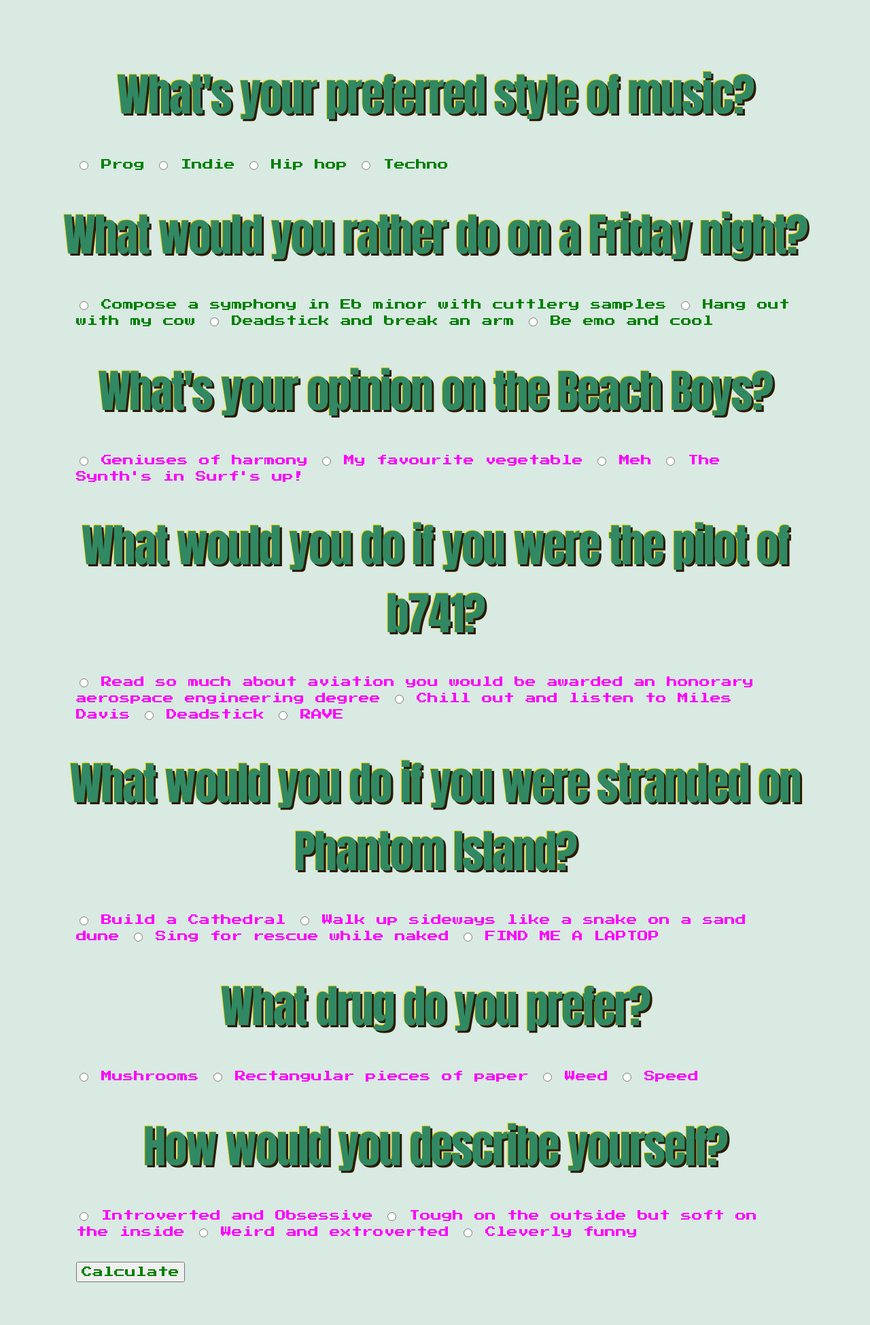
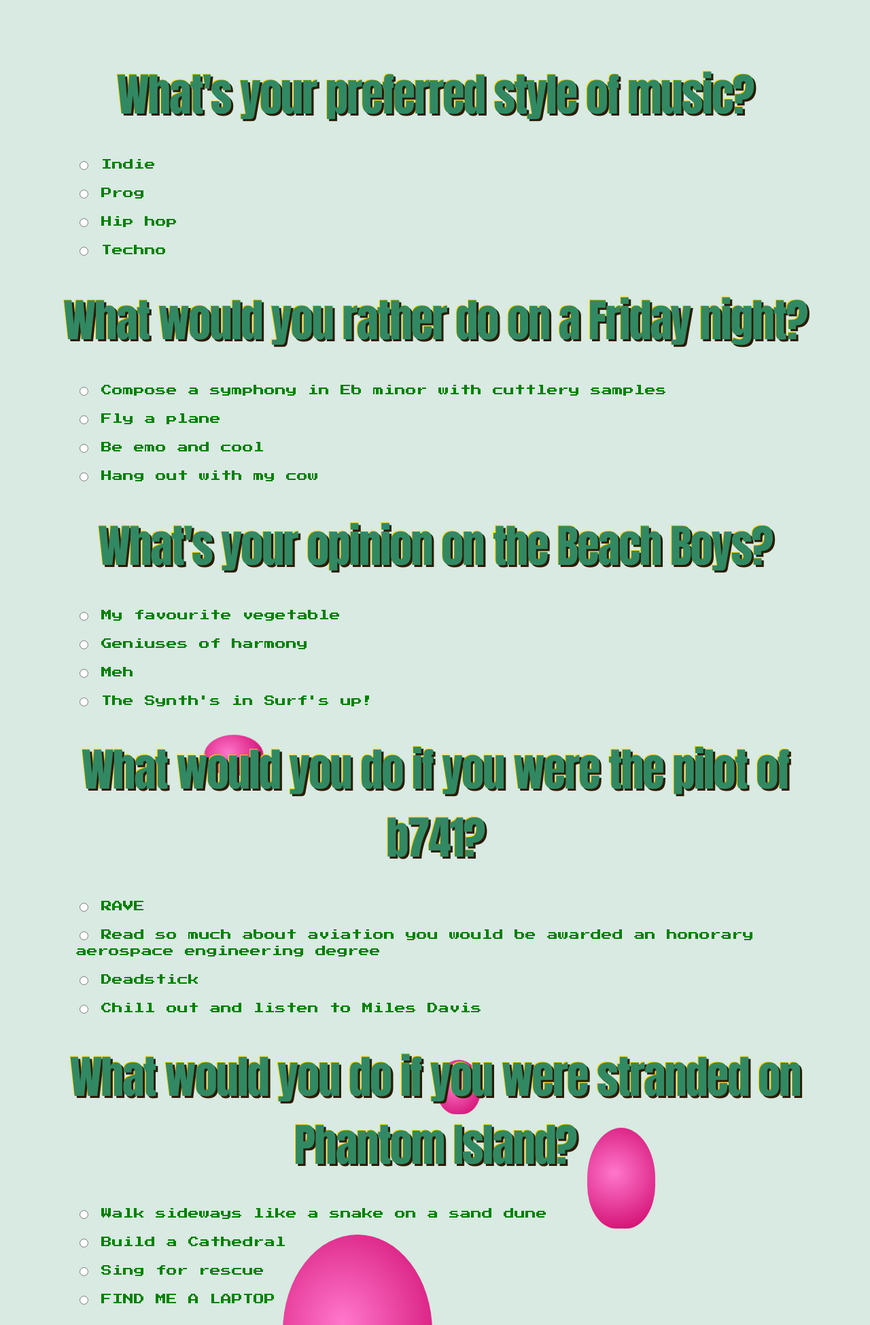
Before and after one commit to nilibungus/my-flask-app, a Flask app: page / in a window 1280 px wide. Shown: the part 471-2420 px from the top of the page at 68% size. Before the commit the page ends 2357 px from the top, so only its background shows below. Run offline with Flask 3, Linux system fonts and the light colour scheme; some web fonts are replaced.

Commit message:
Update form.html

```diff
--- a/templates/form.html
+++ b/templates/form.html
@@ -9,6 +9,205 @@
 
       <style>
           /* Lava Lamp Background */
+
+        @keyframes blobMove1 {
+  0% {
+    transform: translateY(0) scale(1,1);
+  }
+  12% {
+    transform: translateY(-500px) scale(1.1, 1);
+  }
+
+  25% {
+    transform: translateY(-1000px) scale(0.9, 1);
+  }
+  37% {
+    transform: translateY(-1500px) scale(1, 1);
+  }
+
+
+  50% {
+    transform: translateY(-2000px) scale(0.8, 1);
+  }
+  72% {
+    transform: translateY(-2500px) scale(0.6, 1.2);
+  }
+  85% {
+    transform: translateY(-3000px) scale(0.7, 1.1);
+  }
+  100% {
+    transform: translateY(-4000px) scale(1,1);
+  }
+}
+
+        .blob1 {
+            width: 70px;
+            height: 80px;
+            border-radius: 99% 99% 85% 85%;
+            background: radial-gradient(
+  circle at 40% 45%,
+  #ff77cc,
+  #cc0066
+);
+
+            position: absolute;
+            bottom: 0;
+            left: 50%;
+            animation: blobMove1 25s infinite;
+
+
+
+
+        }
+         @keyframes blobMove2 {
+  0% {
+    transform: translateY(0) scale(1,1);
+  }
+  12.5% {
+    transform: translateY(-460px) scale(1,1.1);
+  }
+
+  25% {
+    transform: translateY(-1243px) scale(1,0.9);
+  }
+  37.5% {
+    transform: translateY(-1700px) scale(1, 1);
+  }
+
+
+  50% {
+    transform: translateY(-2100px) scale(0.8, 1);
+  }
+  72.5% {
+    transform: translateY(-2610px) scale(0.6, 1.2);
+  }
+  85% {
+    transform: translateY(-2900px) scale(0.7, 1.1);
+  }
+  100% {
+    transform: translateY(-3800px) scale(1,1);
+  }
+}
+
+        .blob2 {
+            width: 100px;
+            height: 150px;
+            border-radius: 99% 99% 85% 85%;
+            background: radial-gradient(
+  circle at 40% 45%,
+  #ff77cc,
+  #cc0066
+);
+
+            position: absolute;
+            bottom: 0;
+            left: 70%;
+            animation: blobMove2 40s infinite;
+
+
+
+
+        }
+         @keyframes blobMove3 {
+  0% {
+    transform: translateY(0) scale(1,1);
+  }
+  12.5% {
+    transform: translateY(-590px) scale(1,1.1);
+  }
+
+  25% {
+    transform: translateY(-1145px) scale(1, 1);
+  }
+  37.5% {
+    transform: translateY(-1600px) scale(1.1, 1);
+  }
+
+
+  50% {
+    transform: translateY(-2200px) scale(0.8, 1);
+  }
+  72.5% {
+    transform: translateY(-2810px) scale(0.6, 1.2);
+  }
+  85% {
+    transform: translateY(-3100px) scale(0.7, 1.1);
+  }
+  100% {
+    transform: translateY(-3900px) scale(1,1);
+  }
+}
+
+        .blob3 {
+            width: 220px;
+            height: 260px;
+            border-radius: 90% 90% 75% 85%;
+            background: radial-gradient(
+  circle at 40% 45%,
+  #ff77cc,
+  #cc0066
+);
+
+            position: absolute;
+            bottom: 0;
+            left: 30%;
+            animation: blobMove3 50s infinite;
+
+
+
+
+        }
+             @keyframes blobMove4 {
+  0% {
+    transform: translateY(0) scale(1,1);
+  }
+  12.5% {
+    transform: translateY(-380px) scale(0.8 ,1.1);
+  }
+
+  25% {
+    transform: translateY(-1345px) scale(0.9, 1.1);
+  }
+  37.5% {
+    transform: translateY(-1900px) scale(1, 1);
+  }
+
+
+  50% {
+    transform: translateY(-2400px) scale(0.8, 1);
+  }
+  72.5% {
+    transform: translateY(-2710px) scale(0.6, 1.2);
+  }
+  85% {
+    transform: translateY(-3200px) scale(0.7, 1.1);
+  }
+  100% {
+    transform: translateY(-3800px) scale(1,1);
+  }
+}
+
+        .blob4 {
+            width: 80px;
+            height: 60px;
+            border-radius: 90% 90% 75% 85%;
+            background: radial-gradient(
+  circle at 40% 45%,
+  #ff77cc,
+  #cc0066
+);
+
+            position: absolute;
+            bottom: 0;
+            left: 20%;
+            animation: blobMove3 20s infinite;
+
+
+
+
+        }
+
+
           body {
               margin: 3rem 5rem;
               min-height: 100vh;
@@ -43,6 +242,7 @@
               line-height: 1.5;
               max-width: 600px;
               margin: 2rem 0;
+              margin-bottom: 20px;
           }
 
           /* Pulsing Animation */
@@ -62,7 +262,11 @@
 </head>
 
 <body>
-    <div class="lava-lamp"></div>
+
+    <div class="blob1"></div>
+    <div class="blob2"></div>
+    <div class="blob3"></div>
+    <div class="blob4"></div>
     <div class="content">
     <h3 class="groovy-title" style=" font-size: 6rem;
     text-align: center;">Which member of King Gizzzard are you?</h3>
@@ -70,25 +274,30 @@
     <form method="POST">
         <!-- Radio buttons for operation choice -->
         <div>
-          <label class="arcade-text">
-            <input type="radio" name="question1" value="one" required>
-            Prog
-          </label>
+
 
           <label class="arcade-text">
             <input type="radio" name="question1" value="two">
             Indie
           </label>
+          <br><br>
+          <label class="arcade-text">
+            <input type="radio" name="question1" value="one" required>
+            Prog
+          </label>
+          <br><br>
 
           <label class="arcade-text">
             <input type="radio" name="question1" value="three">
             Hip hop
           </label>
+          <br><br>
 
           <label class="arcade-text">
             <input type="radio" name="question1" value="four">
             Techno
           </label>
+
         </div>
 
         <h1 class="groovy-title">What would you rather do on a Friday night?</h1>
@@ -98,35 +307,46 @@
             <label class="arcade-text">
                 <input type="radio" name="question2" value="one" required> Compose a symphony in Eb minor with cuttlery samples
             </label>
+            <br><br>
             <label class="arcade-text">
+            <input type="radio" name="question2" value="three"> Fly a plane
+         </label>
+         <br><br>
+
+
+        <label class="arcade-text">
+            <input type="radio" name="question2" value="four"> Be emo and cool
+        </label>
+        <br><br>
+              <label class="arcade-text">
 
                 <input type="radio" name="question2" value="two"> Hang out with my cow
             </label>
-         <label class="arcade-text">
-            <input type="radio" name="question2" value="three"> Deadstick and break an arm
-         </label>
-        <label class="arcade-text">
-            <input type="radio" name="question2" value="four"> Be emo and cool
-        </label>
+
+
         </div>
 <h1 class="groovy-title">What's your opinion on the Beach Boys?</h1>
 <div>
-  <label class="arcade-text" style="color:#ff00ff;">
+     <label class="arcade-text">
+    <input type="radio" name="question3" value="two">
+    My favourite vegetable
+  </label>
+  <br><br>
+  <label class="arcade-text">
     <input type="radio" name="question3" value="one" required>
     Geniuses of harmony
   </label>
+  <br><br>
 
-  <label class="arcade-text" style="color:#ff00ff;">
-    <input type="radio" name="question3" value="two">
-    My favourite vegetable
-  </label>
 
-  <label class="arcade-text" style="color:#ff00ff;">
+
+  <label class="arcade-text">
     <input type="radio" name="question3" value="three">
     Meh
   </label>
+  <br><br>
 
-  <label class="arcade-text" style="color:#ff00ff;">
+  <label class="arcade-text">
     <input type="radio" name="question3" value="four">
     The Synth's in Surf's up!
   </label>
@@ -135,97 +355,115 @@
 
 <h1 class="groovy-title">What would you do if you were the pilot of b741?</h1>
 <div>
-  <label class="arcade-text" style="color:#ff00ff;">
+
+      <label class="arcade-text">
+    <input type="radio" name="question4" value="four">
+    RAVE
+  </label>
+  <br><br>
+  <label class="arcade-text">
     <input type="radio" name="question4" value="one" required>
     Read so much about aviation you would be awarded an honorary aerospace engineering degree
   </label>
+  <br><br>
 
-  <label class="arcade-text" style="color:#ff00ff;">
+  <label class="arcade-text">
+    <input type="radio" name="question4" value="three">
+    Deadstick
+  </label>
+  <br><br>
+
+  <label class="arcade-text">
     <input type="radio" name="question4" value="two">
     Chill out and listen to Miles Davis
   </label>
 
-  <label class="arcade-text" style="color:#ff00ff;">
-    <input type="radio" name="question4" value="three">
-    Deadstick
-  </label>
 
-  <label class="arcade-text" style="color:#ff00ff;">
-    <input type="radio" name="question4" value="four">
-    RAVE
-  </label>
 </div>
 
 
 <h1 class="groovy-title">What would you do if you were stranded on Phantom Island?</h1>
 <div>
-  <label class="arcade-text" style="color:#ff00ff;">
+    <label class="arcade-text">
+    <input type="radio" name="question5" value="two">
+    Walk sideways like a snake on a sand dune
+  </label>
+  <br><br>
+  <label class="arcade-text">
     <input type="radio" name="question5" value="one" required>
     Build a Cathedral
   </label>
+  <br><br>
 
-  <label class="arcade-text" style="color:#ff00ff;">
-    <input type="radio" name="question5" value="two">
-    Walk up sideways like a snake on a sand dune
+  <label class="arcade-text">
+    <input type="radio" name="question5" value="three">
+    Sing for rescue
   </label>
+  <br><br>
 
-  <label class="arcade-text" style="color:#ff00ff;">
-    <input type="radio" name="question5" value="three">
-    Sing for rescue while naked
-  </label>
-
-  <label class="arcade-text" style="color:#ff00ff;">
+  <label class="arcade-text">
     <input type="radio" name="question5" value="four">
     FIND ME A LAPTOP
   </label>
 </div>
 
 
-<h1 class="groovy-title">What drug do you prefer?</h1>
+<h1 class="groovy-title">Which one do you prefer?</h1>
 <div>
-  <label class="arcade-text" style="color:#ff00ff;">
+     <label class="arcade-text">
+    <input type="radio" name="question6" value="four">
+    Ice
+  </label>
+  <br> <br>
+  <label class="arcade-text">
+    <input type="radio" name="question6" value="two">
+    DEATH
+  </label>
+  <br><br>
+    <label class="arcade-text">
+    <input type="radio" name="question6" value="three">
+    Planets
+  </label>
+  <br><br>
+  <label class="arcade-text">
     <input type="radio" name="question6" value="one" required>
     Mushrooms
   </label>
 
-  <label class="arcade-text" style="color:#ff00ff;">
-    <input type="radio" name="question6" value="two">
-    Rectangular pieces of paper
-  </label>
 
-  <label class="arcade-text" style="color:#ff00ff;">
-    <input type="radio" name="question6" value="three">
-    Weed
-  </label>
 
-  <label class="arcade-text" style="color:#ff00ff;">
-    <input type="radio" name="question6" value="four">
-    Speed
-  </label>
+
+
+
+
 </div>
 
 
 <h1 class="groovy-title">How would you describe yourself?</h1>
 <div>
-  <label class="arcade-text" style="color:#ff00ff;">
+  <label class="arcade-text">
     <input type="radio" name="question7" value="one" required>
     Introverted and Obsessive
   </label>
+  <br><br>
 
-  <label class="arcade-text" style="color:#ff00ff;">
+  <label class="arcade-text">
     <input type="radio" name="question7" value="two">
     Tough on the outside but soft on the inside
   </label>
+  <br><br>
 
-  <label class="arcade-text" style="color:#ff00ff;">
+  <label class="arcade-text">
     <input type="radio" name="question7" value="three">
     Weird and extroverted
   </label>
+  <br><br>
 
-  <label class="arcade-text" style="color:#ff00ff;">
+  <label class="arcade-text">
     <input type="radio" name="question7" value="four">
     Cleverly funny
   </label>
+
 </div>
 
 
```
